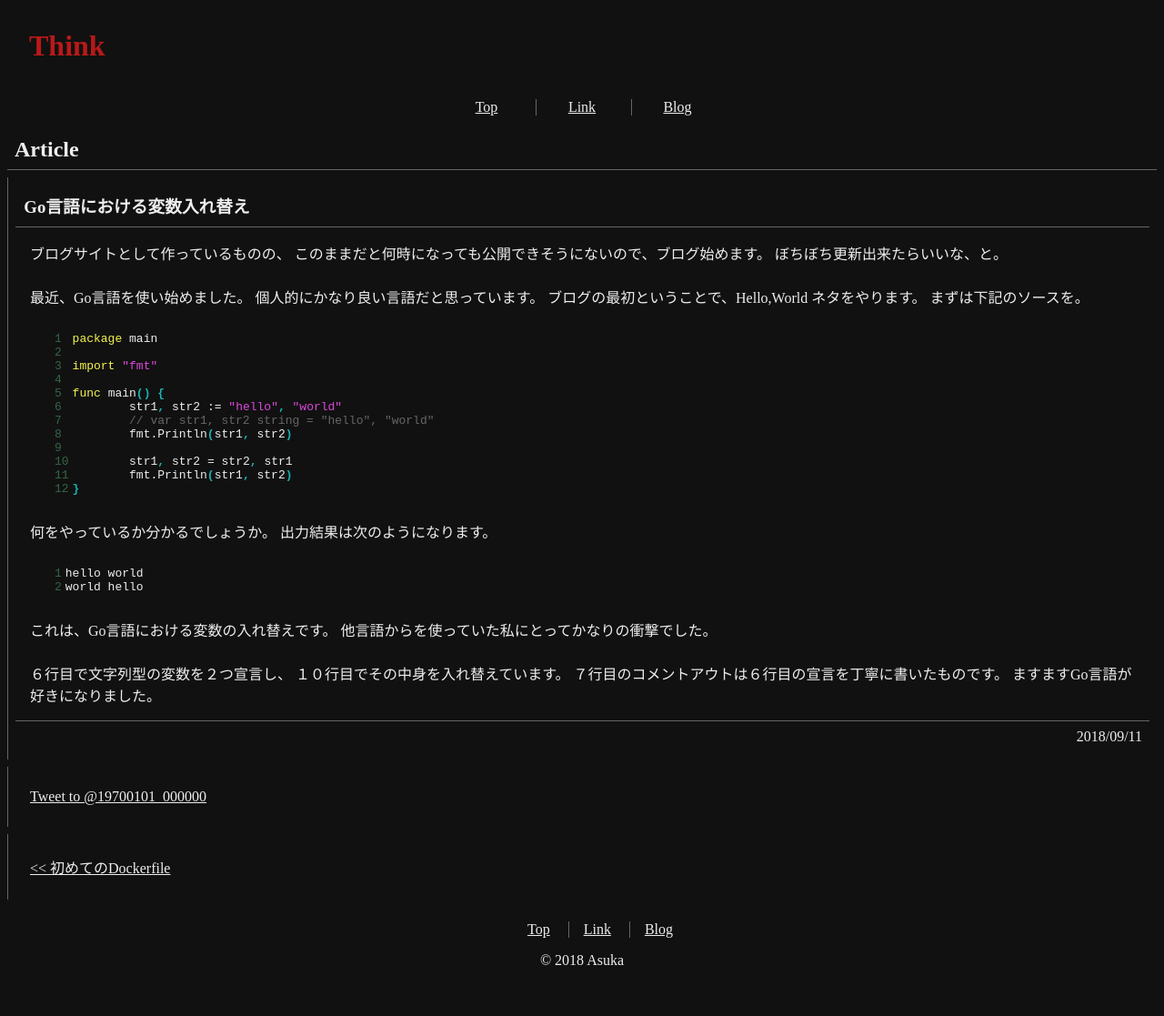
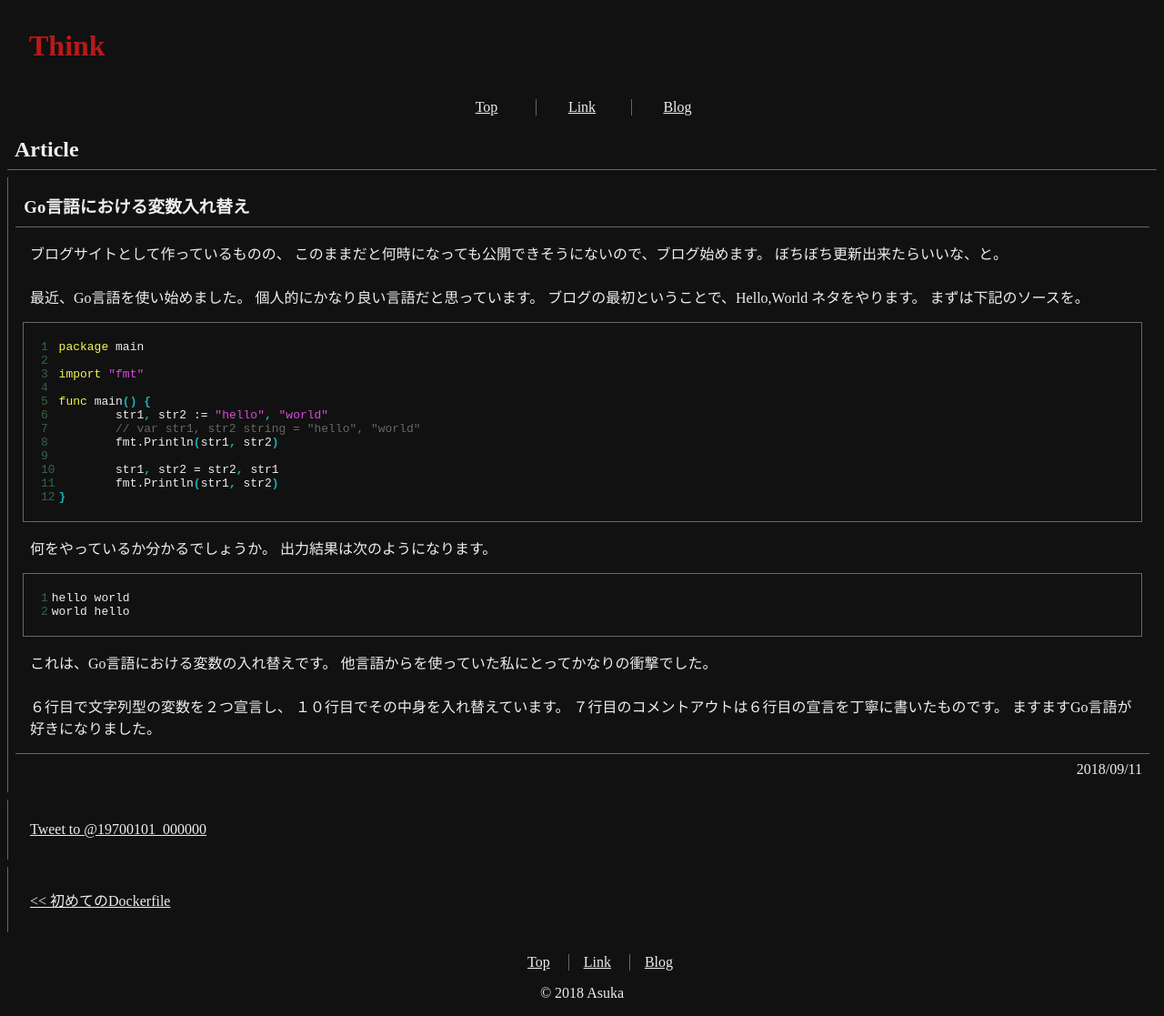
Before and after one commit to a-skua/a-skua.github.io, a Jekyll site: the page built from _posts/2018-09-11-hello-world.md, in a window 1280 px wide. Shown: the whole page at 91% size. Built offline with Jekyll 4.4.1, drawn with Linux system fonts in a browser that asks for light colours; comment, search, counter and statistics services are not loaded; before the commit the page ends 1081 px from its top, so only the background shows below that.

Commit message:
Fix layout

```diff
--- a/_layouts/base.html
+++ b/_layouts/base.html
@@ -4,6 +4,7 @@
 <html>
 <head>
 <title>{{ page.title }} | {{ site.data.info.title }}</title>
+<meta name="viewport" content="width=device-width,initial-scale=1">
 <link rel="stylesheet" href="{{ site.url }}/assets/css/{{ layout.stylesheet }}.css">
 <script src="https://cdn.jsdelivr.net/npm/vue"></script>
 <!-- Global site tag (gtag.js) - Google Analytics -->
--- a/_scss/syntax_highlight.scss
+++ b/_scss/syntax_highlight.scss
@@ -1,5 +1,13 @@
 @mixin syntax_highlight {
-	figure.highlight {
+	.highlight {
+		margin: 0.5em;
+		padding: 1em;
+		border-width: 1px;
+		@include border_solid;
+		overflow: auto;
+		.highlight {
+			border-width: 0;
+		}
 		pre {
 			margin: 0;
 			padding: 0;
```
